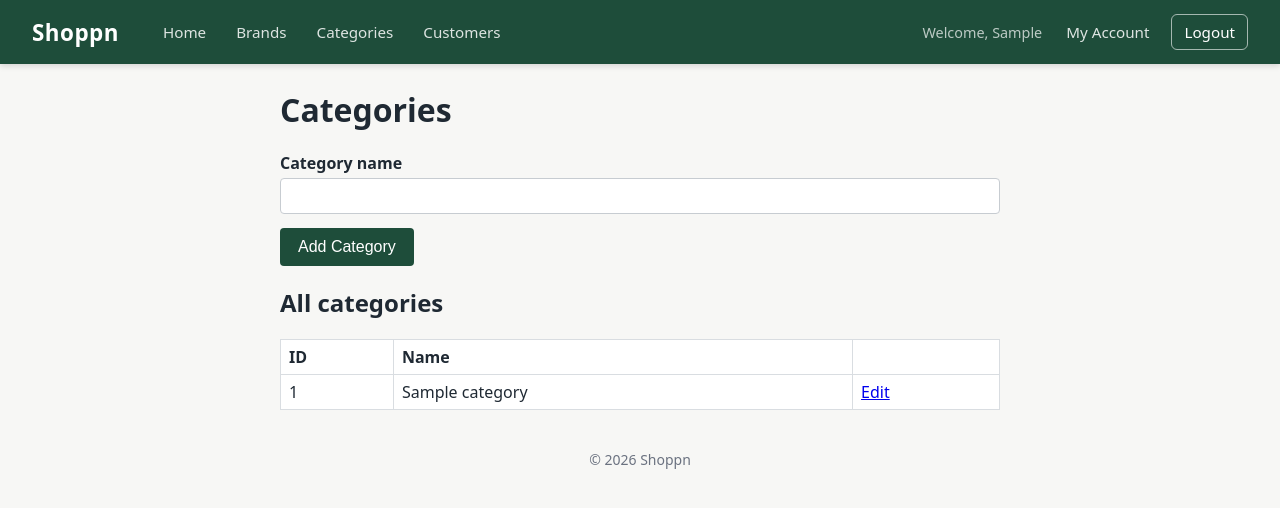
After one commit to eddie-kay0462/e-commerce, a PHP site: page /views/admin/category.php in a window 1280 px wide. The commit adds this page. Shown: the top 508 px of the page. Run offline with PHP 8.4, Linux system fonts and the light colour scheme; the visitor is signed in with stand-in values (Sample User, id 1); tables that the repository leaves empty hold one stand-in row (values such as "Sample post"); some libraries are stand-ins or nearby versions.

Commit message:
Add category management: add and edit categories

```diff
--- a/classes/ProductClass.php
+++ b/classes/ProductClass.php
@@ -35,4 +35,34 @@ class ProductClass extends Database
             [$name, $id]
         );
     }
+
+    // Add a category. Returns true/false.
+    public function addCategory($name)
+    {
+        return $this->execute(
+            "INSERT INTO categories (cat_name) VALUES (?)",
+            [$name]
+        );
+    }
+
+    // Every category, A-Z. Returns an array of rows (empty if none).
+    public function getAllCategories()
+    {
+        return $this->fetchAll("SELECT * FROM categories ORDER BY cat_name ASC");
+    }
+
+    // One category by id. Returns the row, or false if it doesn't exist.
+    public function getCategoryById($id)
+    {
+        return $this->fetchOne("SELECT * FROM categories WHERE cat_id = ?", [$id]);
+    }
+
+    // Rename a category. Returns true/false.
+    public function updateCategory($id, $name)
+    {
+        return $this->execute(
+            "UPDATE categories SET cat_name = ? WHERE cat_id = ?",
+            [$name, $id]
+        );
+    }
 }
--- a/controllers/ProductController.php
+++ b/controllers/ProductController.php
@@ -35,4 +35,24 @@ class ProductController
     {
         return $this->product->updateBrand($id, $name);
     }
+
+    public function addCategory($name)
+    {
+        return $this->product->addCategory($name);
+    }
+
+    public function getAllCategories()
+    {
+        return $this->product->getAllCategories();
+    }
+
+    public function getCategoryById($id)
+    {
+        return $this->product->getCategoryById($id);
+    }
+
+    public function updateCategory($id, $name)
+    {
+        return $this->product->updateCategory($id, $name);
+    }
 }
--- /dev/null
+++ b/views/admin/category.php
@@ -0,0 +1,79 @@
+<?php
+// Admin view: add a category + list all categories, edit a category.
+// require_admin() runs before ANY HTML is output.
+require_once __DIR__ . '/../../core/core.php';
+require_admin();
+
+// Views get data from the Controller, never from the Model directly.
+require_once __DIR__ . '/../../controllers/ProductController.php';
+$controller = new ProductController();
+$categories = $controller->getAllCategories();
+
+// Edit mode. If the URL has ?edit_id=N, load that category so the
+// form can be pre-filled. $edit_category stays null in normal "add" mode.
+$edit_category = null;
+if (isset($_GET['edit_id'])) {
+	$edit_id = filter_var($_GET['edit_id'], FILTER_VALIDATE_INT, ['options' => ['min_range' => 1]]);
+	$edit_category = $edit_id ? $controller->getCategoryById($edit_id) : false;
+
+	if (!$edit_category) {
+		$_SESSION['error'] = 'Category not found.';
+		redirect('views/admin/category.php');
+	}
+}
+
+$page_title = 'Categories';
+// header.php shows $_SESSION['success'] / $_SESSION['error']
+require __DIR__ . '/../layout/header.php';
+?>
+
+<h1>Categories</h1>
+
+<?php if ($edit_category): ?>
+	<!-- Edit mode: form posts to the UPDATE action, pre-filled with the current name -->
+	<h2>Edit category</h2>
+	<form action="../../actions/update_category_action.php" method="POST">
+		<!-- Hidden field: tells the action WHICH category to update -->
+		<input type="hidden" name="cat_id" value="<?php echo (int) $edit_category['cat_id']; ?>">
+		<div class="field">
+			<label for="cat_name">Category name</label>
+			<input type="text" id="cat_name" name="cat_name" maxlength="100" required
+				value="<?php echo htmlspecialchars($edit_category['cat_name']); ?>">
+		</div>
+		<button type="submit">Update Category</button>
+		<a href="category.php">Cancel</a>
+	</form>
+<?php else: ?>
+	<!-- Add mode -->
+	<form action="../../actions/add_category_action.php" method="POST">
+		<div class="field">
+			<label for="cat_name">Category name</label>
+			<input type="text" id="cat_name" name="cat_name" maxlength="100" required>
+		</div>
+		<button type="submit">Add Category</button>
+	</form>
+<?php endif; ?>
+
+<h2>All categories</h2>
+
+<?php if (empty($categories)): ?>
+	<p>No categories yet.</p>
+<?php else: ?>
+	<table class="data-table">
+		<thead>
+			<tr><th>ID</th><th>Name</th><th></th></tr>
+		</thead>
+		<tbody>
+			<?php foreach ($categories as $category): ?>
+				<tr>
+					<td><?php echo (int) $category['cat_id']; ?></td>
+					<td><?php echo htmlspecialchars($category['cat_name']); ?></td>
+					<!-- Clicking Edit reloads this page in edit mode -->
+					<td><a href="category.php?edit_id=<?php echo (int) $category['cat_id']; ?>">Edit</a></td>
+				</tr>
+			<?php endforeach; ?>
+		</tbody>
+	</table>
+<?php endif; ?>
+
+<?php require __DIR__ . '/../layout/footer.php'; ?>
--- a/views/layout/header.php
+++ b/views/layout/header.php
@@ -20,6 +20,7 @@
 		<a href="<?php echo BASE_URL; ?>index.php">Home</a>
 		<?php if (is_admin()): ?>
 			<a href="<?php echo BASE_URL; ?>views/admin/brand.php">Brands</a>
+			<a href="<?php echo BASE_URL; ?>views/admin/category.php">Categories</a>
 			<a href="<?php echo BASE_URL; ?>views/admin/customers.php">Customers</a>
 		<?php endif; ?>
 	</nav>
```
Also changed, not shown: actions/add_category_action.php (added, +33 -0 lines), actions/update_category_action.php (added, +44 -0 lines).
